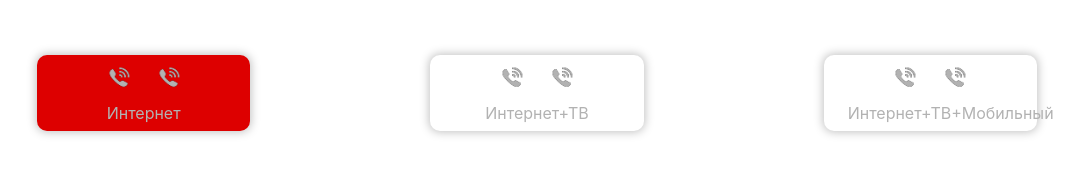
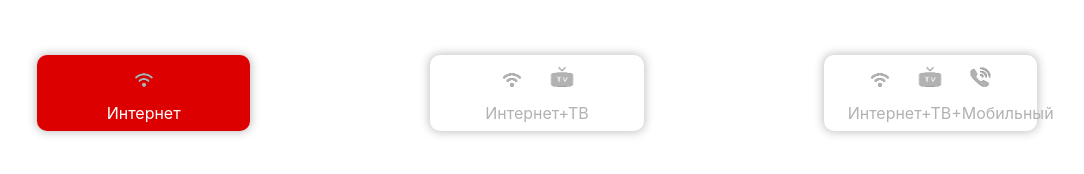
Before and after one commit to babo4ka/sanya_mts, a React (Create React App) app: page / in a window 1280 px wide. Shown: the part 498-672 px from the top of the page, without its empty margins (103-1187 px from the left). Built offline with nearby package versions, Linux system fonts and the light colour scheme.

Commit message:
19:47 21.03.2022

```diff
--- a/package.json
+++ b/package.json
@@ -10,7 +10,9 @@
     "node-sass": "^7.0.1",
     "react": "^17.0.2",
     "react-dom": "^17.0.2",
+    "react-redux": "^7.2.6",
     "react-scripts": "5.0.0",
+    "redux": "^4.1.2",
     "sass": "^1.49.9",
     "web-vitals": "^2.1.4"
   },
--- a/src/App.jsx
+++ b/src/App.jsx
@@ -35,9 +35,9 @@ function App() {
 
           {/* навигация по тарифам */}
           <div className="row justify-content-center mt-5 tariffs_nav_holder">
-            <TariffBtn name="Интернет" id="internet" className={config.tariffNav.active.className} active={true}/>
-            <TariffBtn name="Интернет+ТВ" id="internet_tv" className={config.tariffNav.inactive.className} active={false}/>
-            <TariffBtn name="Интернет+ТВ+Мобильный" id="internet_tv_phone" className={config.tariffNav.inactive.className} active={false}/>
+            <TariffBtn name="Интернет" id="internet" className={config.tariffNav.active.className} active={true} pics={['wifi']}/>
+            <TariffBtn name="Интернет+ТВ" id="internet_tv" className={config.tariffNav.inactive.className} active={false} pics={['wifi', 'tv']}/>
+            <TariffBtn name="Интернет+ТВ+Мобильный" id="internet_tv_phone" className={config.tariffNav.inactive.className} active={false} pics={['wifi', 'tv', 'phone']}/>
           </div>
           {/* конец навигации по тарифам */}
         </div>
--- a/src/components/TariffBtn.jsx
+++ b/src/components/TariffBtn.jsx
@@ -1,12 +1,13 @@
 import './TariffBtn.scss'
-import icon from '../icons/gray/phone_gray.png'
 import $ from 'jquery'
 import { useEffect, useState } from 'react'
 const config = require('../config.json')
 
 const TariffBtn = (props) =>{
 
+    const pics = props.pics;
     useEffect(async ()=>{
+
         $(`#${props.id}`).on('click', ()=>{
             setClassName(active?`${config.tariffNav.inactive.className} col-2 container btn_holder`:
             `${config.tariffNav.active.className} col-2 container btn_holder`);
@@ -16,14 +17,16 @@ const TariffBtn = (props) =>{
         })
     }, [])
 
+
     const [className, setClassName] = useState(`${props.className} col-2 container btn_holder`)
     let active = props.active;
 
     return(
         <div className={className} id={props.id}>
             <div className="row justify-content-center mb-3" id="tariffs_icons">
-                <img className="col-6 tariff_icon" src={icon} alt=""></img>
-                <img className="col-6 tariff_icon" src={icon} alt=""></img>
+                {pics.map(pic=>(
+                    <img className="col-6 tariff_icon" src={require(`../icons/gray/${pic}_gray.png`)} alt=""></img>
+                ))}
             </div>
 
             <div className="row justify-content-center" id="tariffs_name">
--- a/src/components/TariffBtn.scss
+++ b/src/components/TariffBtn.scss
@@ -16,9 +16,9 @@
     vertical-align: middle;
 }
 
-#tariffs_name{
-    color: #B2B2B2;
-}
+// #tariffs_name{
+//     color: #B2B2B2;
+// }
 
 .tariff_icon{
     height: 25px;
```
Also changed, not shown: 1 other file (tests, documents, lock files or other folders).
